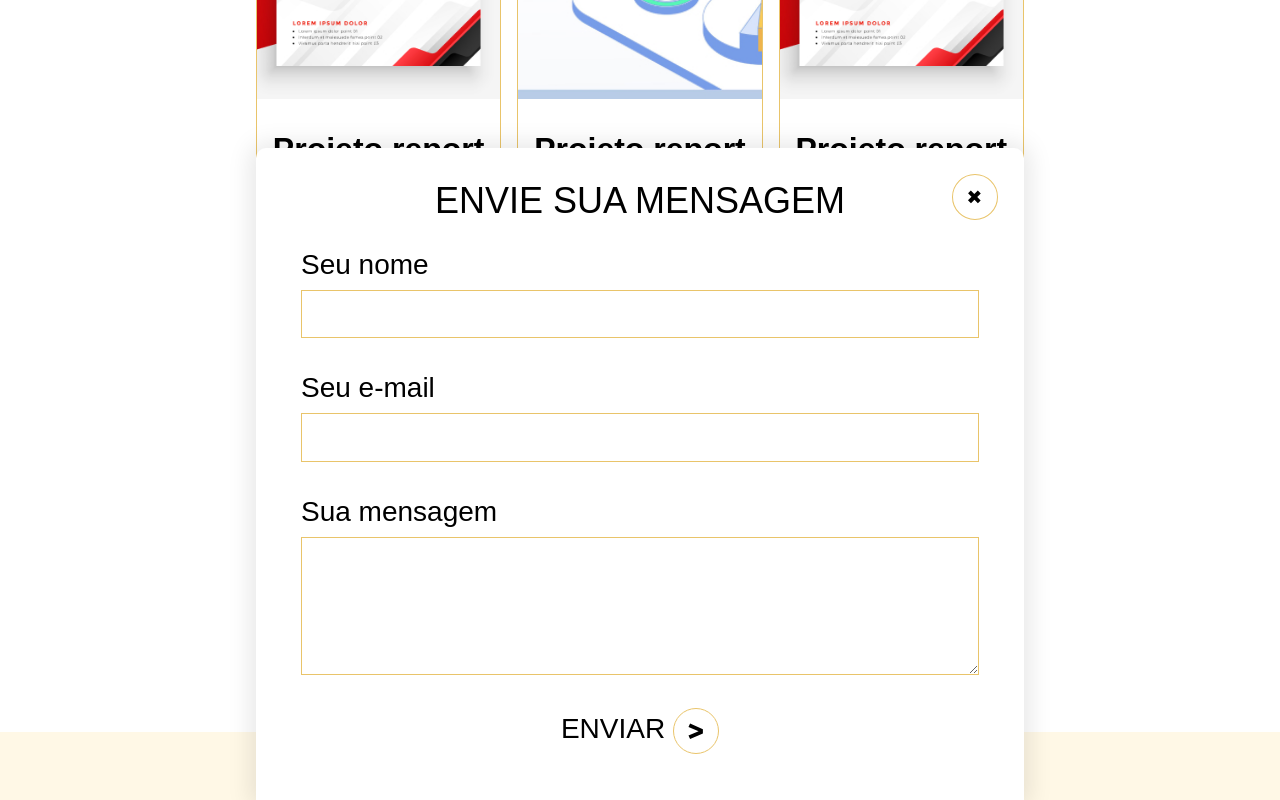
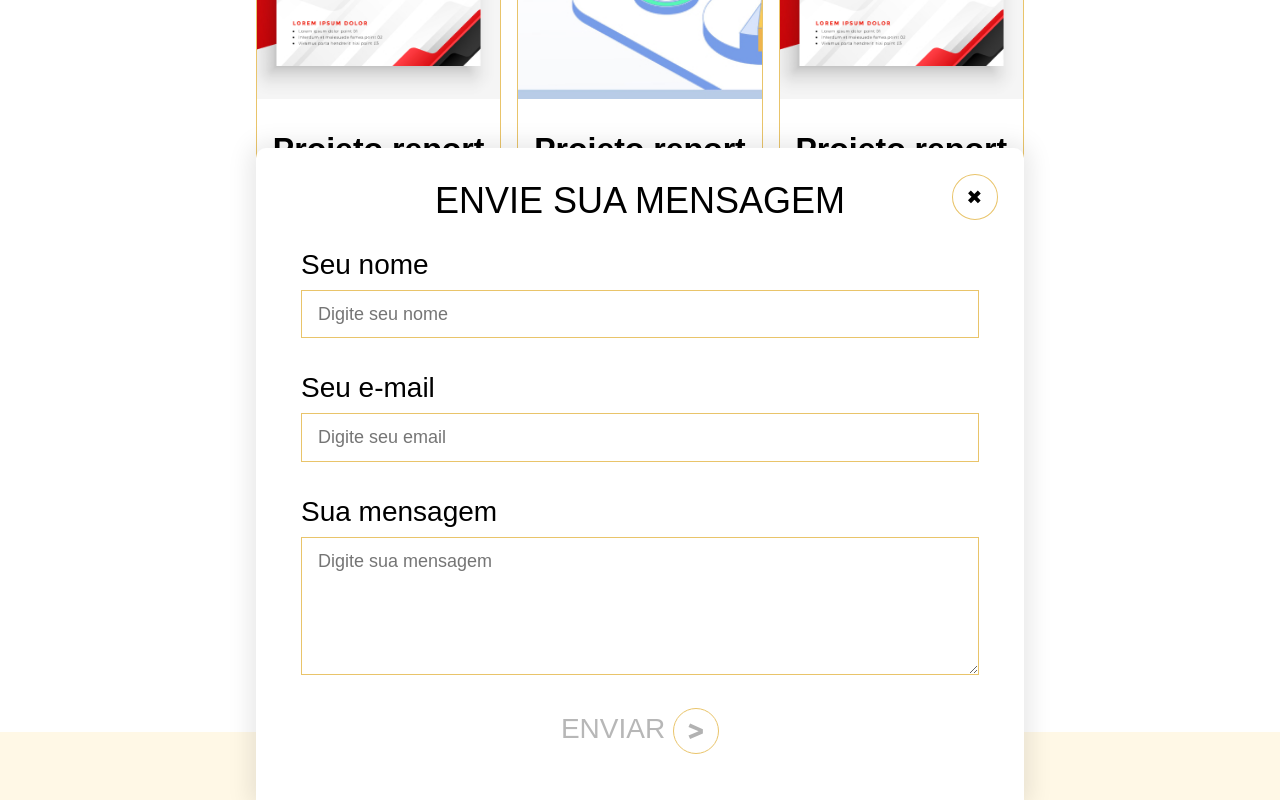
Before and after one commit to omausantos/Mauricio_Pereira_dos_Santos_BootcampFrontendAlura, a Next.js app: page / in a window 1280 px wide. Both pictures are taken after a click on the icon 640 px from the left and 1875 px from the top of the page. Shown: the part 1207-2007 px from the top of the page. Built offline with nearby package versions, Linux system fonts and the light colour scheme; a web font is replaced by a local one.

Commit message:
feat(formulario-validacao-campos): validações de campos para submit

```diff
--- a/src/components/form/index.js
+++ b/src/components/form/index.js
@@ -81,15 +81,61 @@ const Button = styled.button`
   width: 100%;
   font-size: 28px;
   cursor: pointer;
+  :disabled {
+    cursor: auto;
+  }
+  :disabled svg {
+    fill-opacity: 0.3;
+  }
   svg {
     margin-left: 8px;
   }
+
 `;
 
+const formStates = {
+  DEFAULT: 'DEFAULT',
+  LOADING: 'LOADING',
+  DONE: 'DONE',
+  ERROR: 'ERROR',
+};
+
+function emailValidar(email) {
+  const pattern = new RegExp(/^(("[\w-\s]+")|([\w-]+(?:\.[\w-]+)*)|("[\w-\s]+")([\w-]+(?:\.[\w-]+)*))(@((?:[\w-]+\.)*\w[\w-]{0,66})\.([a-z]{2,6}(?:\.[a-z]{2})?)$)|(@\[?((25[0-5]\.|2[0-4][0-9]\.|1[0-9]{2}\.|[0-9]{1,2}\.))((25[0-5]|2[0-4][0-9]|1[0-9]{2}|[0-9]{1,2})\.){2}(25[0-5]|2[0-4][0-9]|1[0-9]{2}|[0-9]{1,2})\]?$)/i);
+  return !pattern.test(email);
+}
+
 export default function Formulario({ onClose }) {
+  const [userInfo, setUserInfo] = React.useState({
+    nome: '',
+    email: '',
+    mensagem: '',
+  });
+
+  // eslint-disable-next-line no-unused-vars
+  const [isFormSubmited, setIsFormSubmited] = React.useState(false);
+  // eslint-disable-next-line no-unused-vars
+  const [submissionStatus, setSubmissionStatus] = React.useState(formStates.DEFAULT);
+
+  function handleChange(event) {
+    const fieldName = event.target.getAttribute('name');
+    setUserInfo({
+      ...userInfo,
+      [fieldName]: event.target.value,
+    });
+  }
+
+  const isFormInvalid = userInfo.nome.length === 0
+    || emailValidar(userInfo.email)
+    || userInfo.mensagem.length === 0;
+
   return (
     <FormWrapper>
-      <Form>
+      <Form
+        onSubmit={(event) => {
+          event.preventDefault();
+        }}
+      >
         <ButtonClose
           width="66"
           height="66"
@@ -119,13 +165,17 @@ export default function Formulario({ onClose }) {
         </Text>
         <Label
           tag="label"
-          htmlFor="name"
+          htmlFor="nome"
         >
           Seu nome
         </Label>
         <Input
           tag="input"
-          id="name"
+          id="nome"
+          name="nome"
+          placeholder="Digite seu nome"
+          value={userInfo.nome}
+          onChange={handleChange}
         />
         <Label
           tag="label"
@@ -136,6 +186,10 @@ export default function Formulario({ onClose }) {
         <Input
           tag="input"
           id="email"
+          name="email"
+          placeholder="Digite seu email"
+          value={userInfo.email}
+          onChange={handleChange}
         />
         <Label
           tag="label"
@@ -146,9 +200,15 @@ export default function Formulario({ onClose }) {
         <Input
           tag="textarea"
           id="mensagem"
+          name="mensagem"
           rows="5"
+          placeholder="Digite sua mensagem"
+          value={userInfo.mensagem}
+          onChange={handleChange}
         />
-        <Button>
+        <Button
+          disabled={isFormInvalid}
+        >
           ENVIAR
           <svg width="46" height="46" viewBox="0 0 46 46" fill="none" xmlns="http://www.w3.org/2000/svg">
             <circle cx="23" cy="23" r="22.5" stroke="#E9C46A" />
```
